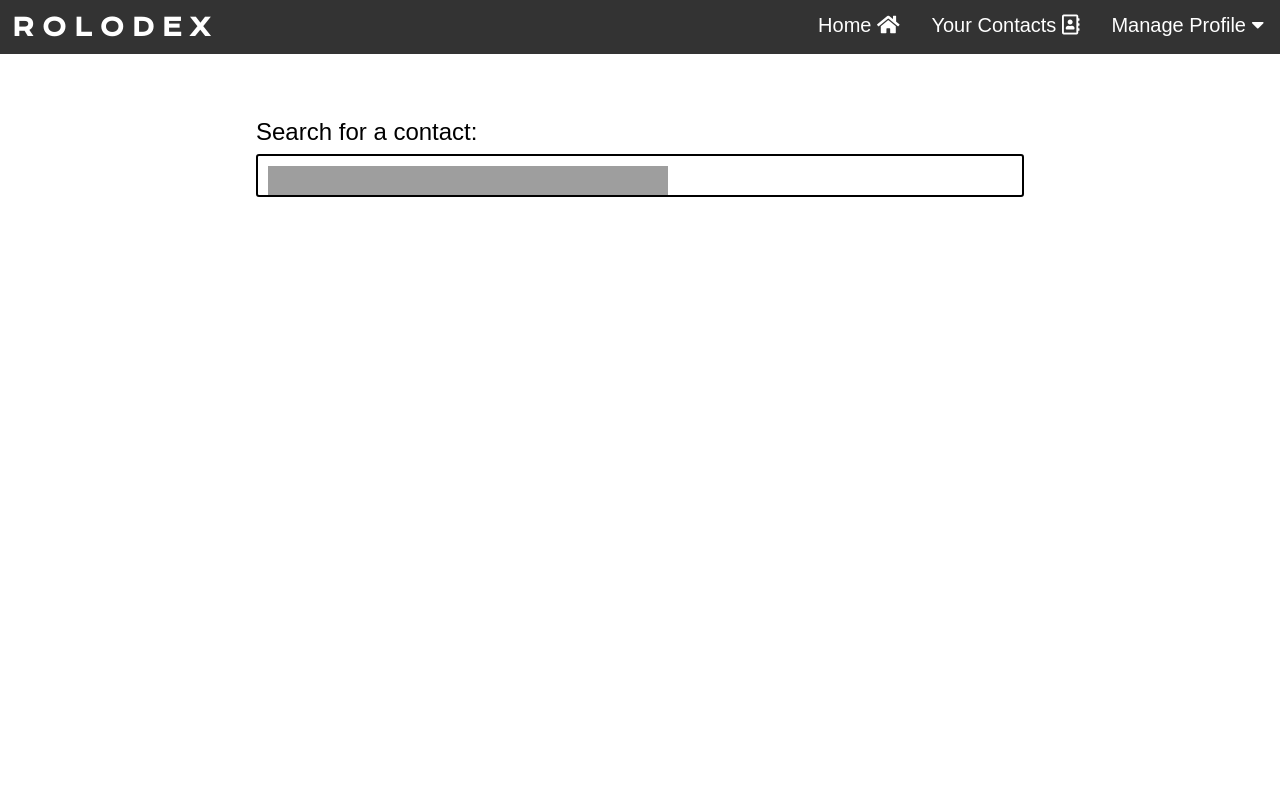
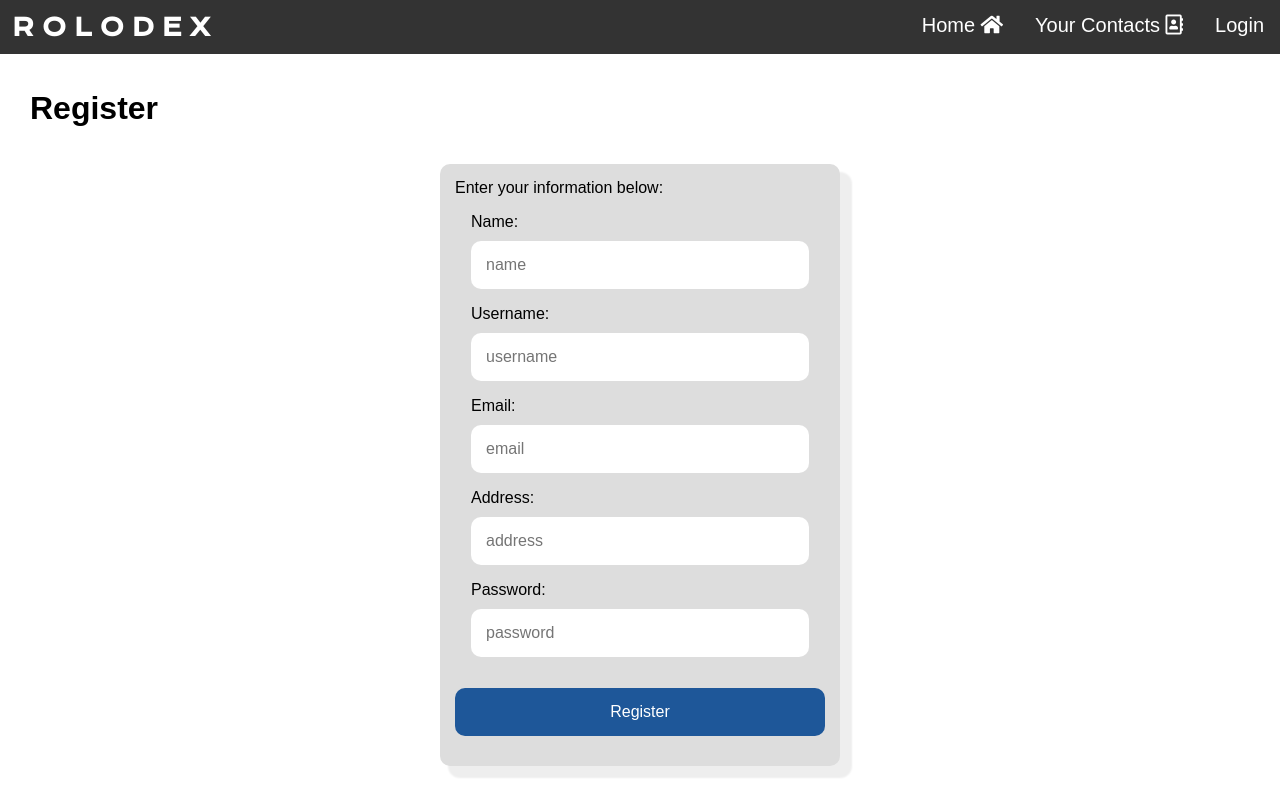
Before and after one commit to frankheggeness/angular-rolodex, an Angular app: page /register in a window 1280 px wide. Before the commit this address led to /. Built offline with nearby package versions, Linux system fonts and the light colour scheme; grey boxes are pictures that could not be loaded; a web font is replaced by a local one.

Commit message:
login/logout/register

```diff
--- a/src/app/app-routing.module.ts
+++ b/src/app/app-routing.module.ts
@@ -4,12 +4,14 @@ import { HomeComponent } from './pages/home/home.component';
 import { UserComponent } from './pages/user/user.component';
 import { NewCardComponent } from './pages/newCard/newCard.component';
 import { LoginComponent } from './pages/login/login.component';
+import { RegisterComponent } from './pages/register/register.component';
 
 const routes: Routes = [
   { path: '', component: HomeComponent },
   { path: 'user', component: UserComponent },
   { path: 'user/post', component: NewCardComponent },
   { path: 'login', component: LoginComponent },
+  { path: 'register', component: RegisterComponent },
   {
     path: '**',
     redirectTo: '',
--- a/src/app/components/header/header.component.html
+++ b/src/app/components/header/header.component.html
@@ -20,7 +20,7 @@
   <div id="linksBox">
     <a id="homeLink" routerLink="/">Home <i class="fas fa-home"></i></a>
     <a routerLink="user">Your Contacts <i class="far fa-address-book"></i></a>
-    <div class="dropdown">
+    <div class="dropdown" *ngIf="isLoggedIn()">
       <button class="dropbtn">
         Manage Profile
         <i class="fa fa-caret-down"></i>
@@ -28,8 +28,10 @@
       <div class="dropdown-content">
         <a routerLink="user/post"><i class="fas fa-plus"></i> Add Contact</a>
         <a href="#">Link 2</a>
-        <a href="#">Link 3</a>
+        <!-- <a routerLink="logout">Logout <button (click)="logout()"></button></a> -->
+        <button (click)="logout()">Logout</button>
       </div>
     </div>
+    <a routerLink="login" *ngIf="!user.loggedIn">Login</a>
   </div>
 </div>
--- a/src/app/components/header/header.component.scss
+++ b/src/app/components/header/header.component.scss
@@ -95,6 +95,10 @@
 .dropdown:hover .dropbtn {
   background-color: red;
 }
+// .navbar button:hover,
+// .dropdown:hover .dropbtn {
+//   background-color: red;
+// }
 
 /* Dropdown content (hidden by default) */
 .dropdown-content {
@@ -115,9 +119,28 @@
   display: block;
   text-align: left;
 }
+.dropdown-content button {
+  float: none;
+  color: black;
+  padding: 12px 16px;
+  text-decoration: none;
+  display: block;
+  text-align: left;
+  width: 100%;
+}
+button {
+  background-color: #f9f9f9;
+  color: black;
+  border: 0;
+  font-size: 1.25em;
+  cursor: pointer;
+}
 
 /* Add a grey background color to dropdown links on hover */
 .dropdown-content a:hover {
+  background-color: #ddd;
+}
+.dropdown-content button:hover {
   background-color: #ddd;
 }
 
--- a/src/app/components/header/header.component.ts
+++ b/src/app/components/header/header.component.ts
@@ -1,4 +1,18 @@
+// import { Component } from '@angular/core';
+
+// @Component({
+//   selector: 'app-header',
+//   templateUrl: './header.component.html',
+//   styleUrls: ['./header.component.scss'],
+// })
+// export class HeaderComponent {
+//   constructor() {}
+// }
+
 import { Component } from '@angular/core';
+import { Router } from '@angular/router';
+import { AuthService } from '../../services/auth.service';
+import { SessionService } from 'src/app/services/session.service';
 
 @Component({
   selector: 'app-header',
@@ -6,5 +20,25 @@ import { Component } from '@angular/core';
   styleUrls: ['./header.component.scss'],
 })
 export class HeaderComponent {
-  constructor() {}
+  user: {
+    loggedIn: boolean;
+    username: string;
+  };
+
+  constructor(private auth: AuthService, private router: Router, private session: SessionService) {
+    this.user = this.session.getSession();
+  }
+
+  isLoggedIn() {
+    return this.session.isLoggedIn();
+  }
+
+  login() {
+    return this.router.navigate(['/login']);
+  }
+  logout() {
+    return this.auth.logout().then(() => {
+      this.router.navigate(['/login']);
+    });
+  }
 }
--- a/src/app/pages/login/login.component.html
+++ b/src/app/pages/login/login.component.html
@@ -13,6 +13,9 @@
 
       <div>
         <button class="btn" (click)="login()">Login</button>
+        <a routerLink="register">
+          <div>REGISTER</div>
+        </a>
       </div>
     </form>
   </div>
--- /dev/null
+++ b/src/app/pages/register/register.component.html
@@ -0,0 +1,36 @@
+<div class="page">
+  <h1>Register</h1>
+
+  <div class="form-container">
+    Enter your information below:
+    <form>
+      <div class="inputDiv">
+        <label for="name">Name:</label>
+        <input type="text" name="name" placeholder="name" [(ngModel)]="formData.name" />
+      </div>
+      <div class="inputDiv">
+        <label for="username">Username:</label>
+        <input type="text" name="username" placeholder="username" [(ngModel)]="formData.username" />
+      </div>
+
+      <div class="inputDiv">
+        <label for="email">Email:</label>
+        <input type="text" name="email" placeholder="email" [(ngModel)]="formData.email" />
+      </div>
+
+      <div class="inputDiv">
+        <label for="address">Address:</label>
+        <input type="text" name="address" placeholder="address" [(ngModel)]="formData.address" />
+      </div>
+
+      <div class="inputDiv">
+        <label for="passsword">Password:</label>
+        <input type="password" name="password" placeholder="password" [(ngModel)]="formData.password" />
+      </div>
+
+      <div>
+        <button class="btn" (click)="register()">Register</button>
+      </div>
+    </form>
+  </div>
+</div>
--- /dev/null
+++ b/src/app/pages/register/register.component.scss
@@ -0,0 +1,41 @@
+h1 {
+  padding: 15px;
+}
+
+.form-container {
+  width: 100%;
+  max-width: 400px;
+  background-color: #ddd;
+  border-radius: 10px;
+  box-shadow: 10px 10px 2px 2px #eee;
+  margin: auto;
+  padding: 15px;
+
+  input {
+    width: 100%;
+    padding: 15px;
+    border-radius: 10px;
+    border: 0px;
+    margin-top: 10px;
+    font-size: 16px;
+  }
+  .inputDiv {
+    margin: 1em 1em 1em 1em;
+  }
+
+  .btn {
+    margin: 15px 0;
+    padding: 15px;
+    border: 0px;
+    background: #1e5799;
+    color: white;
+    font-size: 16px;
+    border-radius: 10px;
+    width: 100%;
+    max-width: 100%;
+
+    &:disabled {
+      background-color: #ccc;
+    }
+  }
+}
--- /dev/null
+++ b/src/app/pages/register/register.component.ts
@@ -0,0 +1,67 @@
+import { Component, OnInit } from '@angular/core';
+import { AuthService } from '../../services/auth.service';
+import { Router } from '@angular/router';
+
+@Component({
+  selector: 'app-register',
+  templateUrl: './register.component.html',
+  styleUrls: ['./register.component.scss'],
+})
+export class RegisterComponent implements OnInit {
+  formData: {
+    username: string;
+    name: string;
+    password: string;
+    email: string;
+    address: string;
+  } = {
+    username: '',
+    name: '',
+    password: '',
+    email: '',
+    address: '',
+  };
+
+  constructor(private auth: AuthService, private router: Router) {}
+
+  ngOnInit() {}
+
+  // register(){
+  //   console.log(this.formData){
+  //     this.auth.register(this.formData)
+  //     .then(() =>{
+  //       console.log('user registered')
+  //       this.router.navigate(['/login']);
+  //     })
+  //     .catch((err) =>{
+  //       console.log('error', err)
+  //     })
+  //   }
+  // }
+
+  register() {
+    console.log(this.formData);
+    this.auth
+      .register(this.formData)
+      .then(() => {
+        console.log('user registered in');
+        this.router.navigate(['/login']);
+      })
+      .catch((err) => {
+        console.log('error:', err);
+      });
+  }
+
+  login() {
+    console.log(this.formData);
+    this.auth
+      .login(this.formData)
+      .then(() => {
+        console.log('user logged in');
+        this.router.navigate(['/']);
+      })
+      .catch((err) => {
+        console.log('error:', err);
+      });
+  }
+}
```
Also changed, not shown: src/app/app.module.ts (+10 -1 lines), 1 other file (tests, documents, lock files or other folders).
